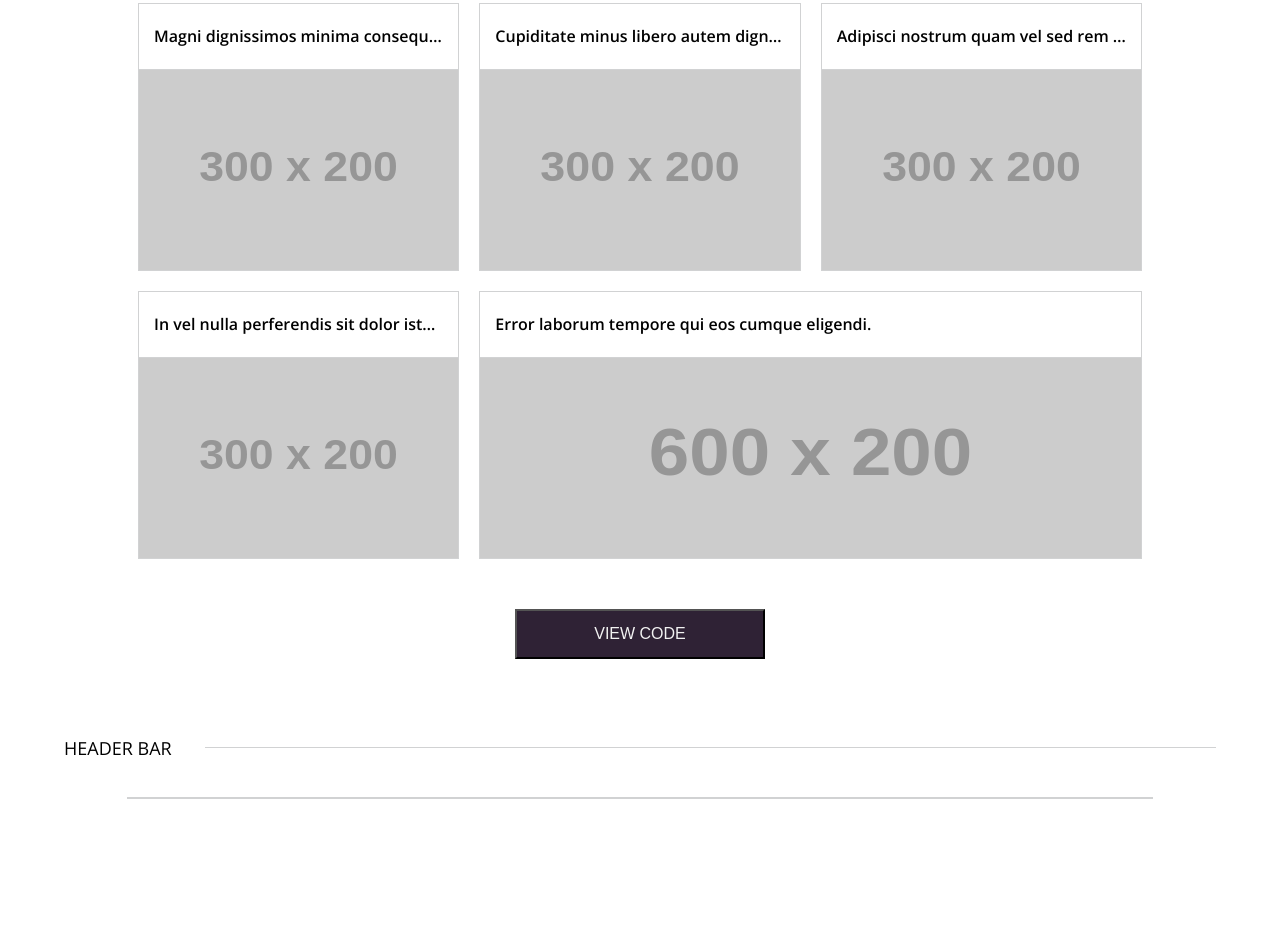
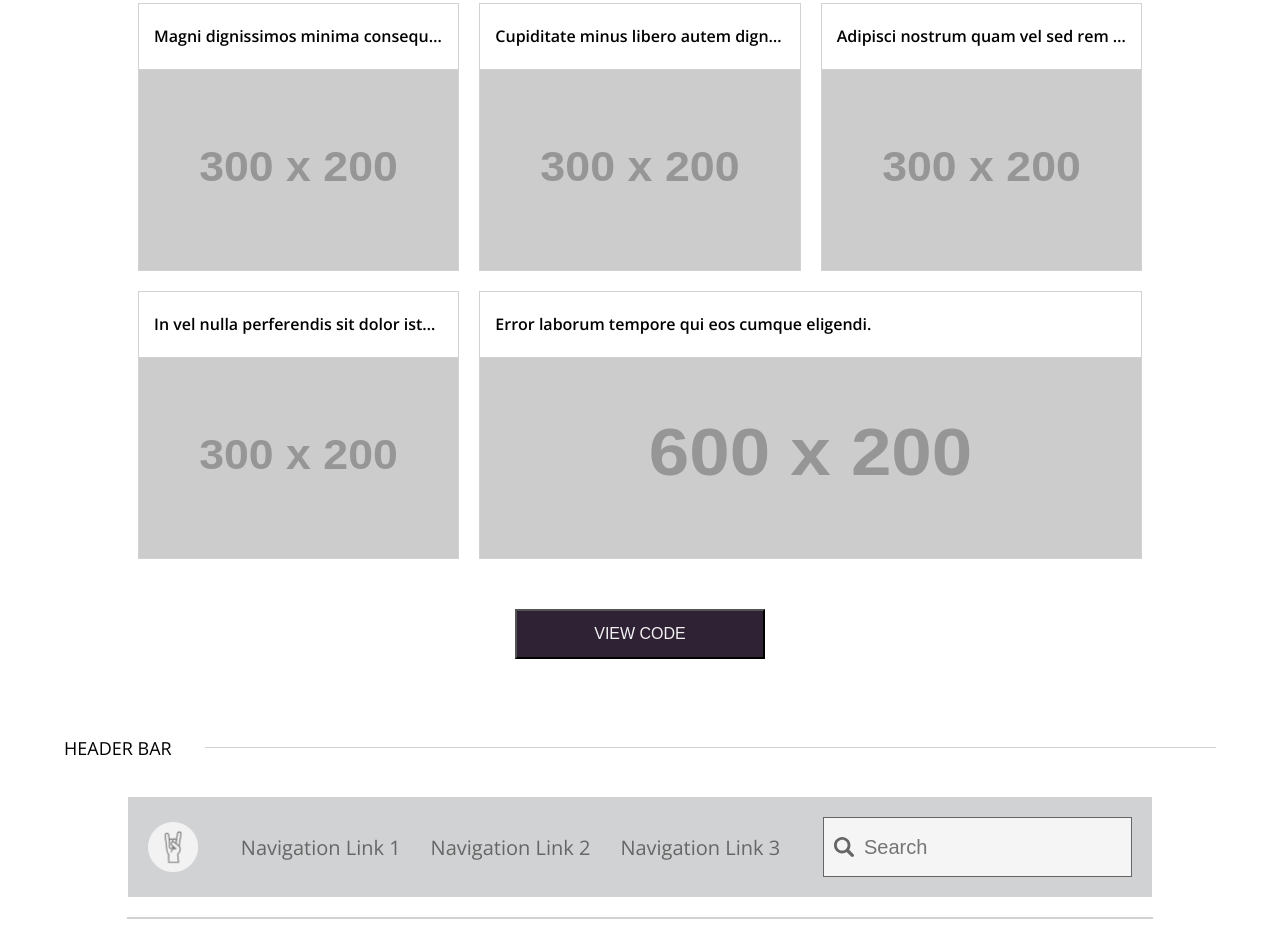
Before and after one commit to mngatewood/pattern-party, a plain HTML site: page index.html in a window 1280 px wide. Shown: the part 1287-2226 px from the top of the page. Before the commit the page ends 2106 px from the top, so only its background shows below. Drawn offline with nearby package versions, Linux system fonts and the light colour scheme; placeholder pictures from the web are drawn by us; a script that the page names is missing.

Commit message:
Adds responsive header

```diff
--- a/index.html
+++ b/index.html
@@ -254,6 +254,25 @@
         <div class="section__heading--hr"></div>
       </div>
       <div class="main__header-bar">
+        <div id="main__header-bar--icon"></div>
+        <div id="main__header-bar--nav">
+          <ul>
+            <li>
+              <span>Navigation </span>
+              <span>Link 1</span>
+            </li>
+            <li>
+              <span>Navigation </span>
+              <span>Link 2</span>
+            </li>
+            <li>
+              <span>Navigation </span>
+              <span>Link 3</span>
+            </li>
+          </ul>
+        </div>
+        <input type="search" placeholder="Search" id="main__header-bar--search" />
+        <div id="main__header-bar--menu"></div>
       </div>
       <div class="section__footer--embed-code">
 
--- a/styles.css
+++ b/styles.css
@@ -232,8 +232,86 @@ label img {
   grid-column-end: 4;
 }
 
+.main__header-bar {
+  display: flex;
+  /* flex-direction: row; */
+  background-color: #D1D2D3;
+  justify-content:  space-between;
+  /* padding: 20px; */
+  font-size: 20px;
+  font-weight:  300;
+  height: 100px;
+}
 
+#main__header-bar--icon,
+#main__header-bar--menu {
+  background-size: 50px;
+  margin: 20px;
+  flex: 0 0 50px;
+  background-repeat:  no-repeat;
+  background-position:  center center;
+  width: 100px;
+}
 
+#main__header-bar--icon {
+  order: 1;
+  background-image: url("./images/icon-placeholder.png");
+}
+
+#main__header-bar--nav {
+  display: flex;
+  color: #666666;
+  /* flex: 1; */
+  order: 2;
+  /* margin: 25px; */
+  /* flex-direction:  column; */
+  align-items:  center;
+}
+
+#main__header-bar--nav ul {
+  display: flex;
+  justify-content: space-between;
+  flex-direction: row;
+  /* margin: 0 25px; */
+}
+
+#main__header-bar--nav li {
+  margin: 15px;
+  line-height: 25px;
+  /* display:  flex; */
+  /* flex-direction: column; */
+  flex: 1 1;
+}
+
+#main__header-bar--nav li span {
+  display: inline-block;
+}
+
+#main__header-bar--search {
+  border: 1px solid #666666;
+  order: 3;
+  margin: 20px;
+  background-image: url("./images/search.svg");
+  background-size: 20px;
+  background-repeat: no-repeat;
+  background-position: 10px center;
+  background-color: #F5F5F5;
+  padding-left: 40px;
+  font-size: inherit;
+  min-width: 139px;
+}
+
+#main__header-bar--search input {
+  min-width: 100px;
+}
+
+#main__header-bar--menu {
+  display: none;
+  right: 0;
+  order: 4;
+  background-image: url("./images/menu.svg");
+  float: right;
+}
 
 
 @media (max-width: 800px) {
@@ -247,7 +325,7 @@ label img {
   }
 
   .accordian__tabs--text {
-    width: 50%
+    width: 50%;
   }
 
   .flexible-cards {
@@ -280,6 +358,43 @@ label img {
     grid-column-start: 1;
     grid-column-end: 3;
   }
+
+  #main__header-bar--nav {
+  order: 4;
+  border: 1px solid black;
+  width: 100%;
+  flex: none;
+  justify-content:  flex-start;
+  display: none;
+  /* float: none; */
+}
+
+#main__header-bar--nav ul {
+  flex-direction:  column;
+}
+
+#main__header-bar--nav li {
+  margin: 12px;
+  line-height: 25px;
+}
+
+#main__header-bar--search {
+  order: 2;
+  flex-grow:  1;
+  /* margin: 5px 20px; */
+}
+
+#main__header-bar--search input {
+  min-width: 100px;
+}
+
+#main__header-bar--menu {
+  display: block;
+  order: 3;
+}
+
+
+
 
 }
 
```
Also changed, not shown: images/icon-placeholder.gif (added), images/icon-placeholder.png (added), images/icon-placeholder.svg (added), images/menu.svg (added), images/search.svg (added), images/x-button.svg (added).
